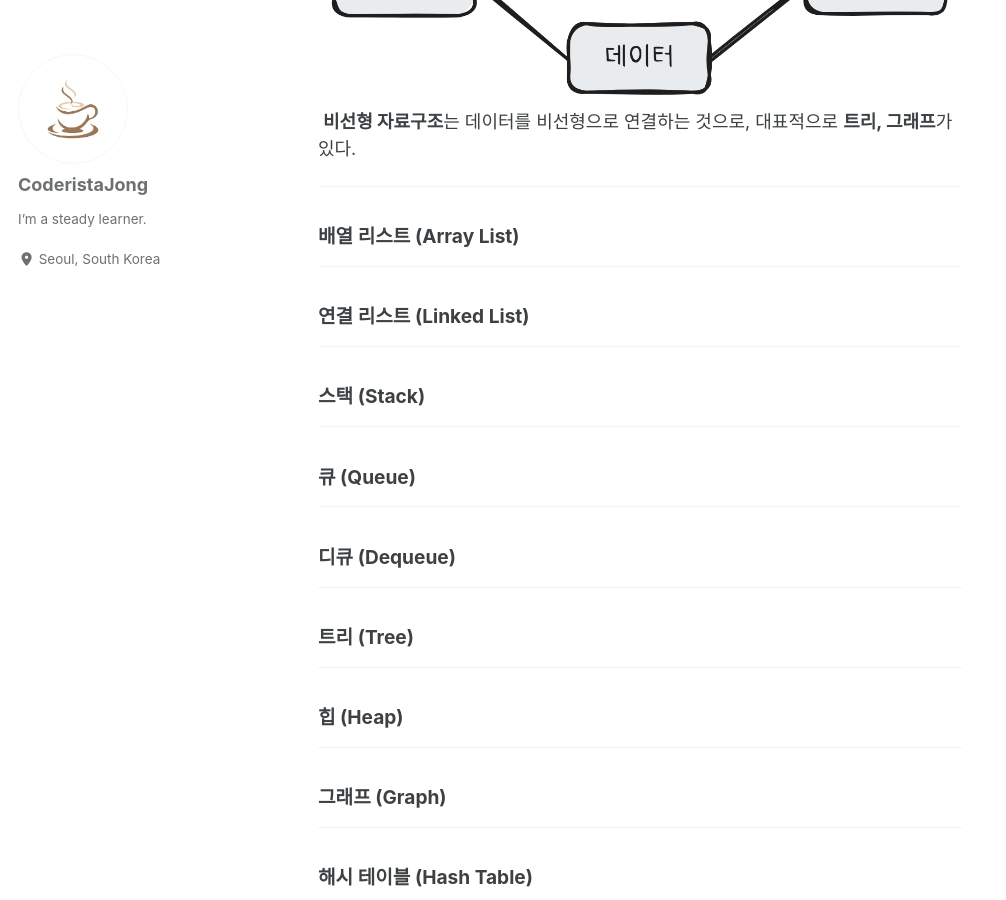
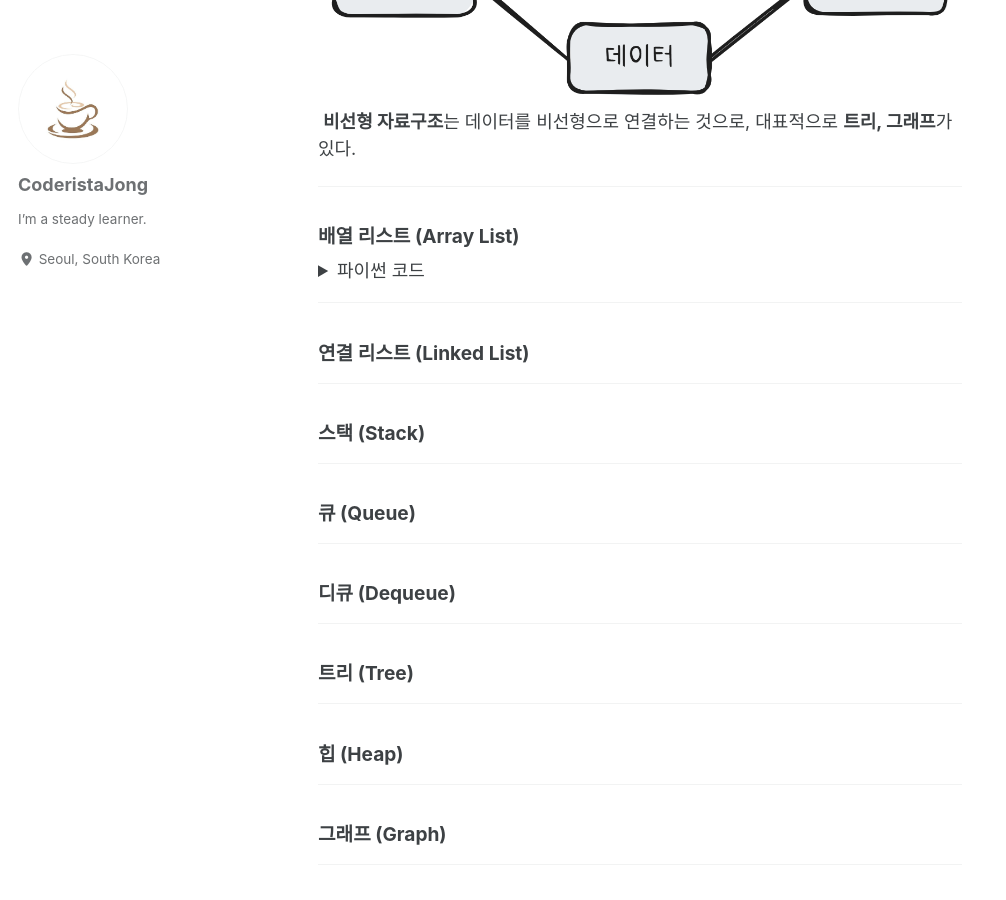
Before and after one commit to NullCoffeeException/NullCoffeeException.github.io, a Jekyll site: the page built from _posts/2025-06-27-자료구조.md, in a window 1280 px wide and 900 px high, scrolled down 1669 px. Shown: the whole window, without its empty margins (0-1006 px from the left). Built offline with Jekyll 4.4.1, drawn with Linux system fonts in a browser that asks for light colours; cached includes are drawn as plain includes.

Commit message:
feat: 토글 추가

```diff
--- a/_posts/2025-06-27-자료구조.md
+++ b/_posts/2025-06-27-자료구조.md
@@ -33,6 +33,18 @@ title: "자료구조 정리 (작성중)"
 ---
 
 #### 배열 리스트 (Array List)
+
+
+
+<details>
+    <summary>파이썬 코드</summary>
+
+    '''python
+    print('Hello Python!')
+    '''
+</details>
+
+
 
 
 
```
